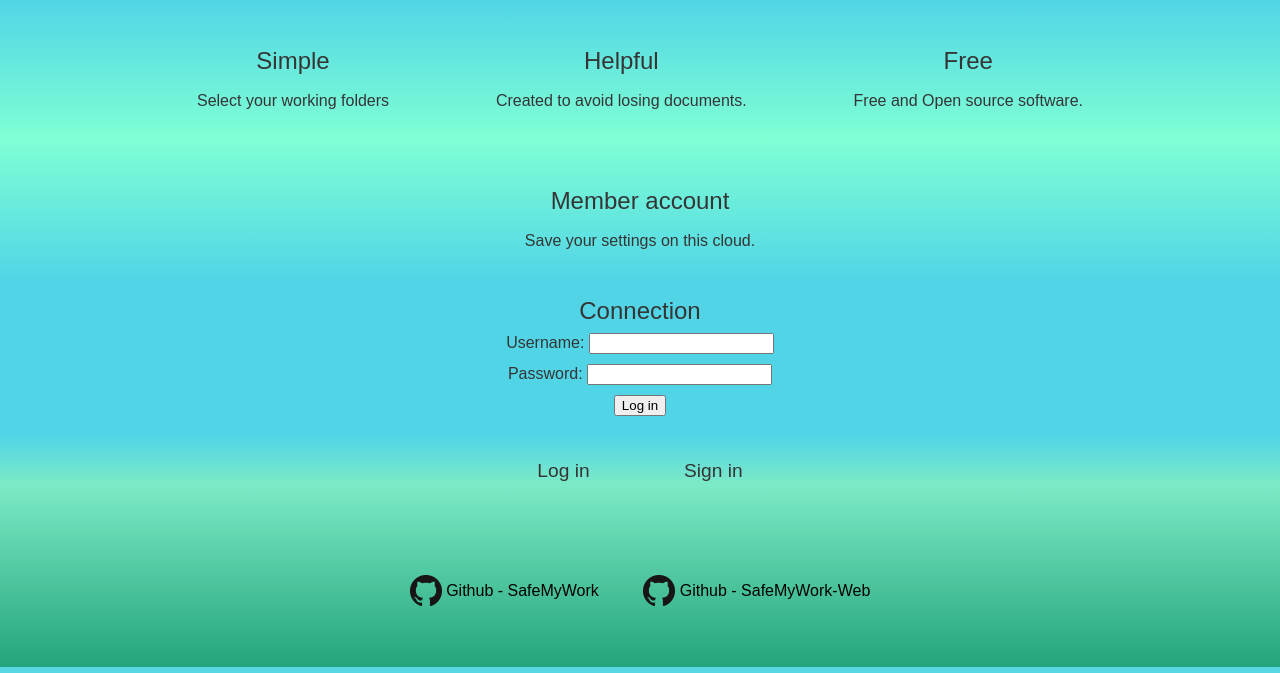
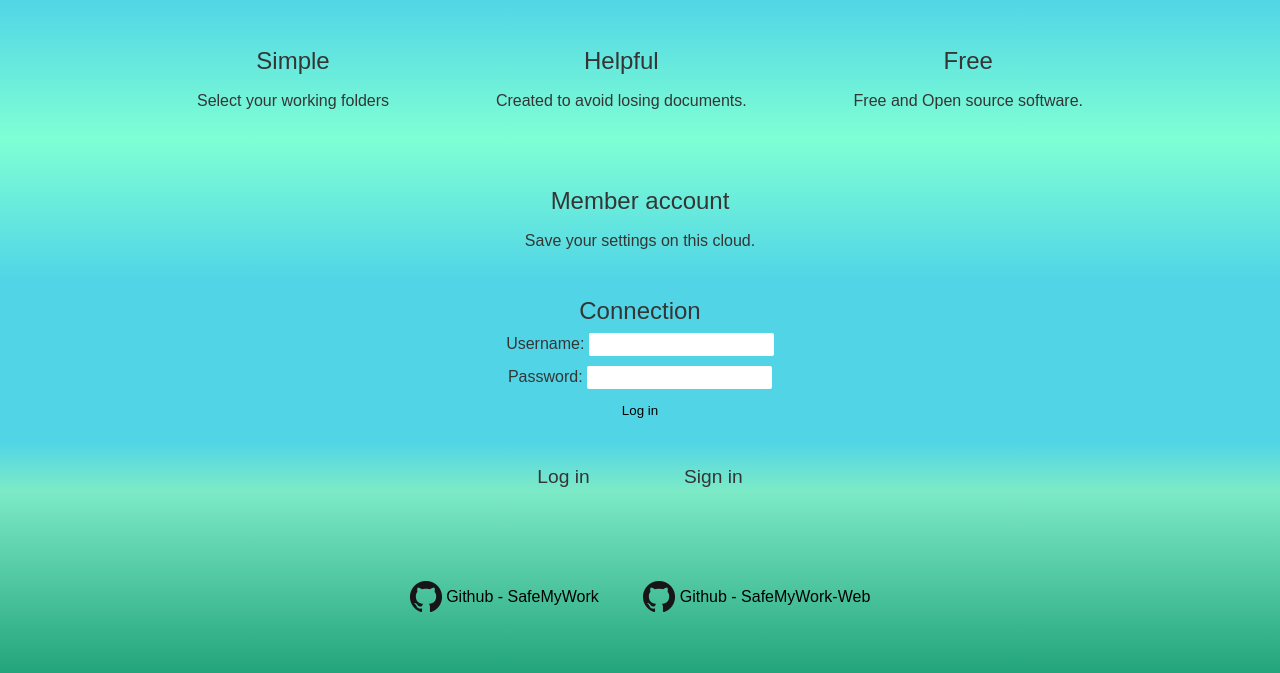
Before and after one commit to Thykof/SafeMyWork-Web, a Django app: page / in a window 1280 px wide. Shown: the part 1850-2523 px from the top of the page. Run offline with Django 3.2, Linux system fonts and the light colour scheme; parts of the project's set-up code (start-up, migrations or seed data) failed here and were passed over.

Commit message:
Style input tag

```diff
--- a/smwWeb/views.py
+++ b/smwWeb/views.py
@@ -82,7 +82,7 @@ def signin_view(request):
 
                     return redirect(member_account)
                 else:
-                    error = 'Username or email unavailable'
+                    error = 'username or email unavailable'
             else:
                 error = 'invalid 2nd password'
         else:
@@ -121,7 +121,16 @@ def upload_settings(request):
                     error = 'enable to load yml file'
                 else:
                     nb_item = 0
-                    valid_items = ['timedelta', 'extention', 'advanced', 'delicate_dirs', 'safe_dir', 'filename', 'dirpath', 'external_path', 'dirname', 'local_path']
+                    valid_items = ['timedelta',
+                                   'extention',
+                                   'advanced',
+                                   'delicate_dirs',
+                                   'safe_dir',
+                                   'filename',
+                                   'dirpath',
+                                   'external_path',
+                                   'dirname',
+                                   'local_path']
                     for item in config:
                         plus = 1 if item in valid_items else -1
                         nb_item += plus
--- a/static/css/style.css
+++ b/static/css/style.css
@@ -170,6 +170,17 @@ section {
   margin: 0 40px;
 }
 
+input {
+  padding: 4px;
+  color: black;
+  border: none;
+  border-radius: 2px;
+}
+
+input[type="submit"] {
+  background-color: inherit;
+}
+
 footer {
   background: linear-gradient(to bottom, #7ceac6 0%, #23a47a 100%);
   padding: 80px 0 50px;
```
Also changed, not shown: db.sqlite3.
